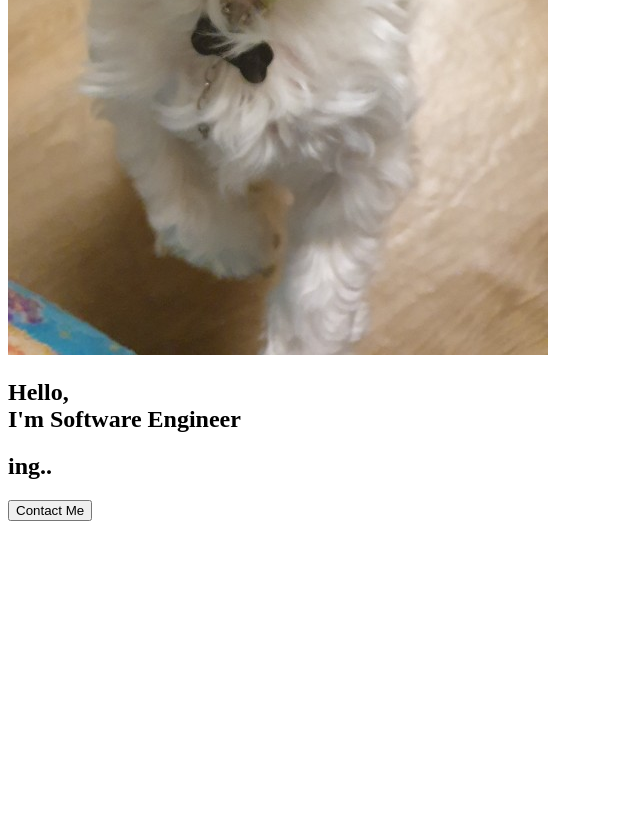
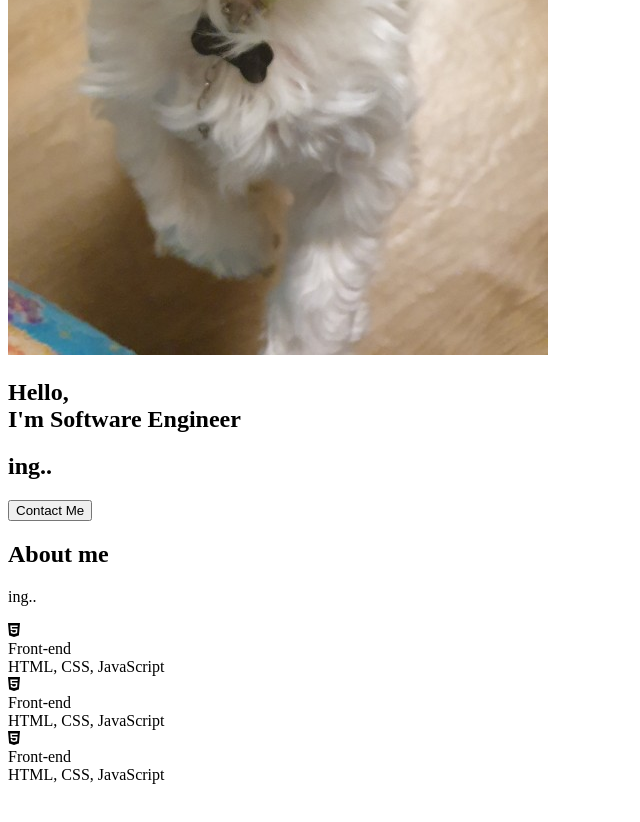
Before and after one commit to mangchhe/DreamCoding, a plain HTML site: page index.html in a window 1280 px wide. Shown: the part 771-1593 px from the top of the page, without its empty margins (0-640 px from the left). Before the commit the page ends 1300 px from the top, so only its background shows below. Drawn offline with Linux system fonts and the light colour scheme.

Commit message:
HTML : About

```diff
--- a/index.html
+++ b/index.html
@@ -55,7 +55,45 @@
       </button>
     </section>
     <!-- About -->
-    <section id="about"></section>
+    <section id="about">
+      <h1>About me</h1>
+      <p>ing..</p>
+      <div class="about__majors">
+        <div class="major">
+          <div class="major__icon">
+            <i class="fab fa-html5"></i>
+          </div>
+          <div class="major__title">Front-end</div>
+          <div class="major__description">HTML, CSS, JavaScript</div>
+        </div>
+        <div class="major">
+          <div class="major__icon">
+            <i class="fab fa-html5"></i>
+          </div>
+          <div class="major__title">Front-end</div>
+          <div class="major__description">HTML, CSS, JavaScript</div>
+        </div>
+        <div class="major">
+          <div class="major__icon">
+            <i class="fab fa-html5"></i>
+          </div>
+          <div class="major__title">Front-end</div>
+          <div class="major__description">HTML, CSS, JavaScript</div>
+        </div>
+      </div>
+      <div class="about__jobs">
+        <div class="job">
+          <img src="" alt="" class="job__logo" />
+          <p class="job__name"></p>
+          <p class="job__period"></p>
+        </div>
+        <div class="job">
+          <img src="" alt="" class="job__logo" />
+          <p class="job__name"></p>
+          <p class="job__period"></p>
+        </div>
+      </div>
+    </section>
     <!-- Skills -->
     <section id="skills"></section>
     <!-- Work -->
```
